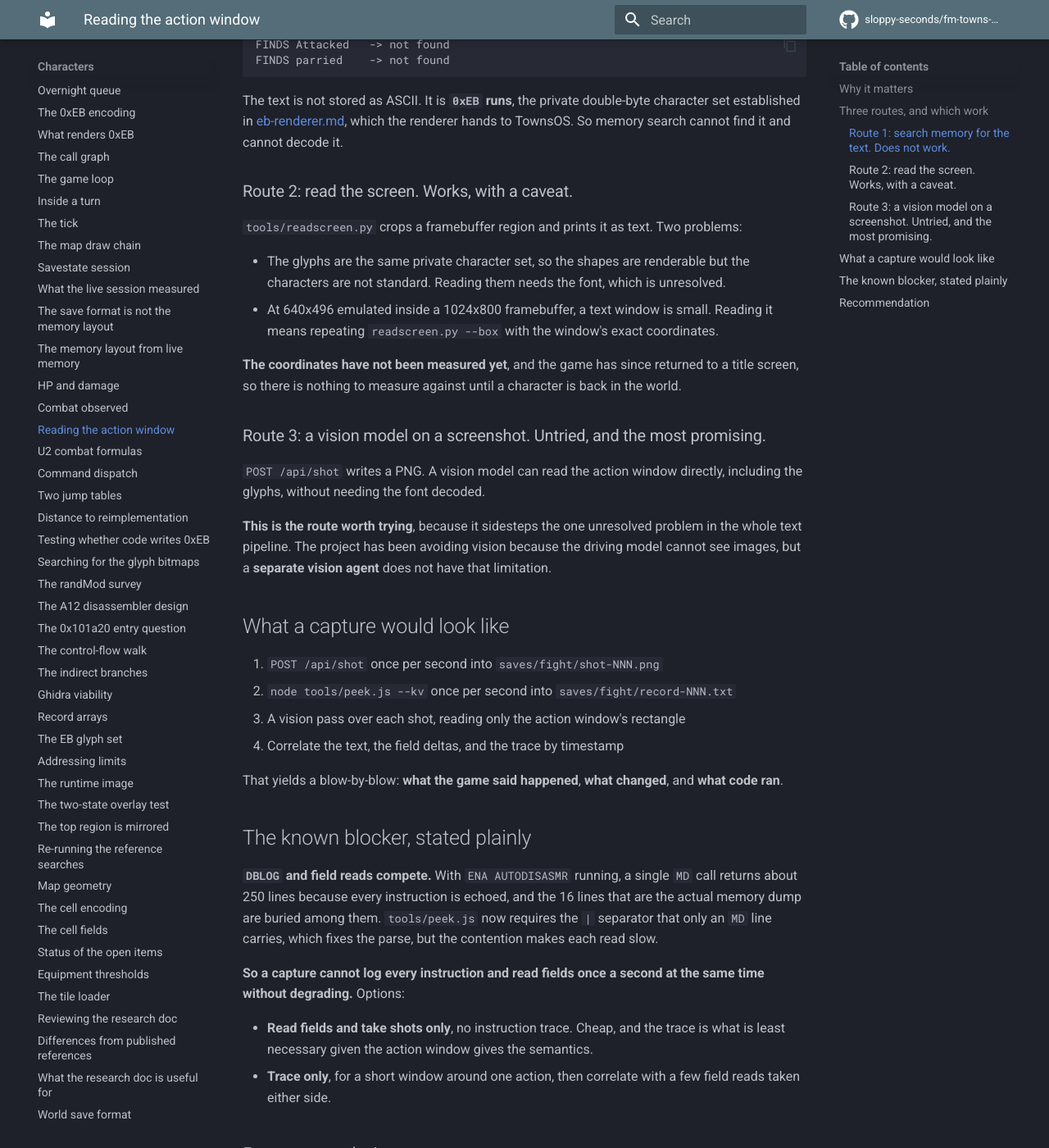
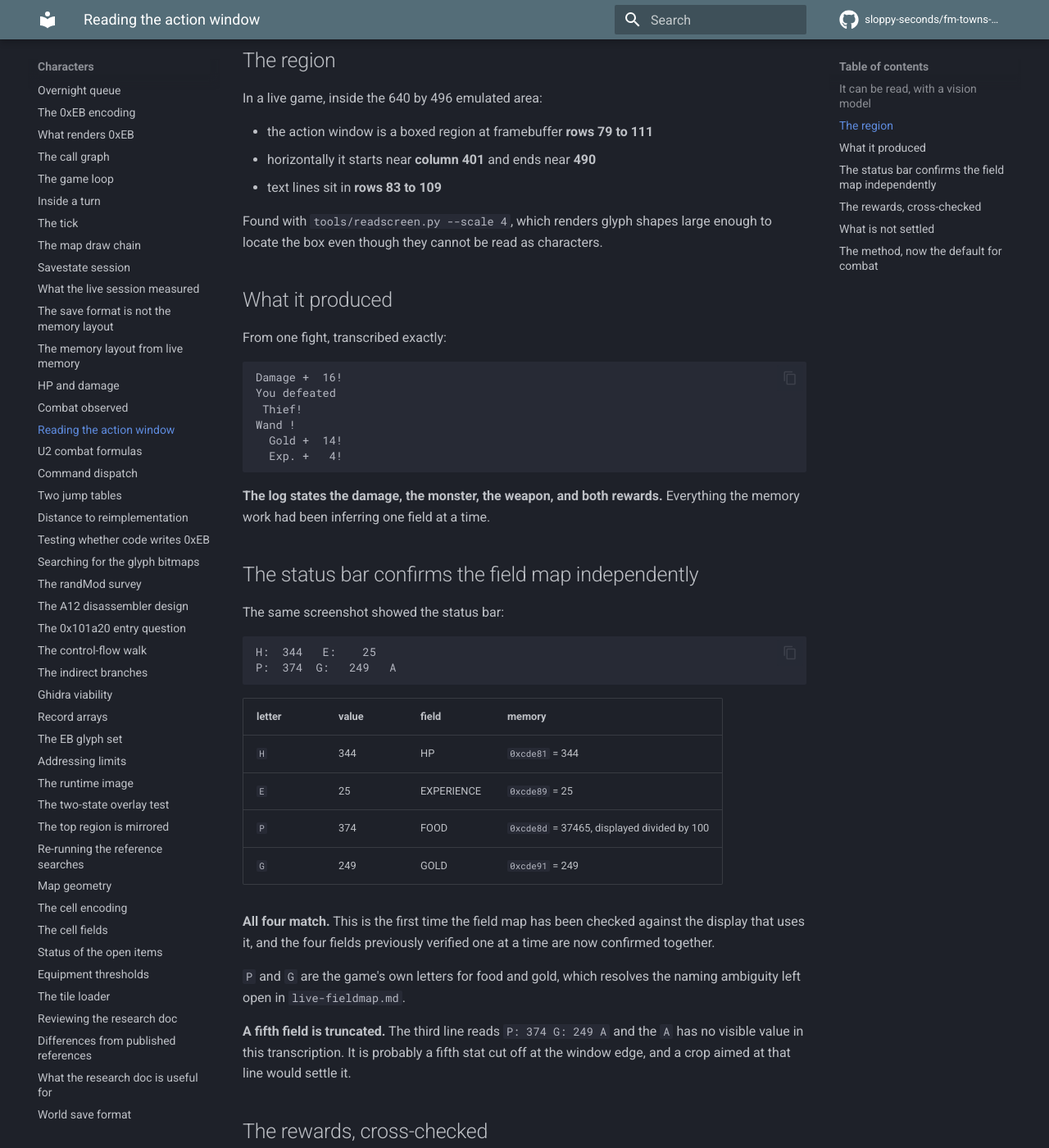
Before and after one commit to sloppy-seconds/fm-towns-ultima, an MkDocs documentation site: the page built from docs/action-window.md, in a window 1280 px wide and 1400 px high, scrolled down 717 px. Shown: the whole window at 82% size. Built offline with MkDocs 1.6.1 and Material for MkDocs 9.7.7, drawn with Linux system fonts in a browser that asks for light colours; comment, search, counter and statistics services are not loaded; some of the changed text lies outside the part shown.

Commit message:
The action window reads correctly with a vision model, and confirms the field map
A vision subagent read a screenshot of the game and transcribed the action window exactly:

  Damage +  16!
  You defeated
   Thief!
  Wand !
    Gold +  14!
    Exp. +   4!

That is the damage, the monster, the weapon and both rewards, from one line of the game's own log. The memory
work spent this whole session inferring those one field at a time.

THE STATUS BAR CONFIRMS FOUR FIELDS AT ONCE. The same screenshot showed:

  H:  344   E:    25
  P:  374  G:   249   A

  H = HP = 0xcde81 = 344
  E = EXPERIENCE = 0xcde89 = 25
  P = FOOD = 0xcde8d = 37465, displayed divided by 100
  G = GOLD = 0xcde91 = 249

All four match. This is the first time the field map has been checked against the display that uses it rather
than against one value at a time, and it resolves the food vs gold naming ambiguity that live-fieldmap.md left
open: the game's own letters are P and G.

THE REWARDS CROSS-CHECK. The log says Gold +14 and Exp +4. Memory independently read GOLD 235 to 249 and
EXPERIENCE 21 to 25. Two methods, same two numbers, which is the strongest evidence either produced.

NO AGENT DEFINITION IS NEEDED. subagent with agent delegate and model local/qwen3.8-flash-next is enough,
because delegate accepts a model and both local multimodal models list image in their input types. I had
written a custom agent file to ~/.pi/agent/agents/ and the player had me remove it: it was outside the repo
and written without asking. The invocation above does not need it.

This also settles the font problem for this purpose. The action window glyphs are the 0xEB private character
set, which is why FINDS cannot locate the text in memory; a vision model reads the rendered shapes and never
needs the font.

NOT SETTLED: what "Damage + 16" is damage TO, since the phrasing does not distinguish dealt from taken and the
player's HP does not obviously include a 16. And a fifth status field is truncated after the G line.

````diff
--- a/docs/action-window.md
+++ b/docs/action-window.md
@@ -1,82 +1,98 @@
 # Reading the action window
 
-The bottom-right window is the game's own log. Every event it prints there is a semantic record of what
-happened, which is more useful than anything derived from memory deltas. This page records whether it can be
-read, and how.
+The bottom-right window is the game's own log of every event. Reading it gives a semantic transcript, which
+is strictly better than inferring events from field deltas: the inference produced two withdrawn claims in
+this project, and the log would have settled both in one line.
 
-## Why it matters
+## It can be read, with a vision model
 
-Everything measured so far came from watching fields change and inferring what caused it. That produced
-several wrong claims:
-
-- "magic missiles never affect HP", withdrawn because two samples cannot tell a miss from a parry
-- "HP is at `0xcde85`", wrong, because it and max HP were both 400
-
-**The action window would have settled both immediately**, because it says what happened in words:
-`Attacked!` `You parried!` `was hit for 5`.
-
-## Three routes, and which work
-
-### Route 1: search memory for the text. Does not work.
+**`local/qwen3.8-flash-next` through `delegate` reads it correctly.** Verified on a real screenshot during a
+fight. No agent definition is needed, and none should be committed: the invocation is
 
 ```
-FINDS Attacked   -> not found
-FINDS parried    -> not found
+subagent({ agent: "delegate", model: "local/qwen3.8-flash-next",
+           task: "read <path> and transcribe the lower-right box" })
 ```
 
-The text is not stored as ASCII. It is **`0xEB` runs**, the private double-byte character set established in
-[eb-renderer.md](eb-renderer.md), which the renderer hands to TownsOS. So memory search cannot find it and
-cannot decode it.
+The driving model cannot see images. The subagent can, because `delegate` accepts a model, and both
+`local/qwen3.8-flash-next` and `local/qwen3.8-27b-dense` list `image` in their input types in `models.json`.
 
-### Route 2: read the screen. Works, with a caveat.
+**This is the answer to the font problem.** The action window's glyphs are the private character set from
+[eb-renderer.md](eb-renderer.md), which is why `FINDS Attacked` in memory returns nothing and why character
+recognition against a table is not possible. A vision model reads the rendered shapes and never needs the
+font.
 
-`tools/readscreen.py` crops a framebuffer region and prints it as text. Two problems:
+## The region
 
-- The glyphs are the same private character set, so the shapes are renderable but the characters are not
-  standard. Reading them needs the font, which is unresolved.
-- At 640x496 emulated inside a 1024x800 framebuffer, a text window is small. Reading it means repeating
-  `readscreen.py --box` with the window's exact coordinates.
+In a live game, inside the 640 by 496 emulated area:
 
-**The coordinates have not been measured yet**, and the game has since returned to a title screen, so there
-is nothing to measure against until a character is back in the world.
+- the action window is a boxed region at framebuffer **rows 79 to 111**
+- horizontally it starts near **column 401** and ends near **490**
+- text lines sit in **rows 83 to 109**
 
-### Route 3: a vision model on a screenshot. Untried, and the most promising.
+Found with `tools/readscreen.py --scale 4`, which renders glyph shapes large enough to locate the box even
+though they cannot be read as characters.
 
-`POST /api/shot` writes a PNG. A vision model can read the action window directly, including the glyphs,
-without needing the font decoded.
+## What it produced
 
-**This is the route worth trying**, because it sidesteps the one unresolved problem in the whole text pipeline.
-The project has been avoiding vision because the driving model cannot see images, but a **separate vision
-agent** does not have that limitation.
+From one fight, transcribed exactly:
 
-## What a capture would look like
+```
+Damage +  16!
+You defeated
+ Thief!
+Wand !
+  Gold +  14!
+  Exp. +   4!
+```
 
-1. `POST /api/shot` once per second into `saves/fight/shot-NNN.png`
-2. `node tools/peek.js --kv` once per second into `saves/fight/record-NNN.txt`
-3. A vision pass over each shot, reading only the action window's rectangle
-4. Correlate the text, the field deltas, and the trace by timestamp
+**The log states the damage, the monster, the weapon, and both rewards.** Everything the memory work had been
+inferring one field at a time.
 
-That yields a blow-by-blow: **what the game said happened**, **what changed**, and **what code ran**.
+## The status bar confirms the field map independently
 
-## The known blocker, stated plainly
+The same screenshot showed the status bar:
 
-**`DBLOG` and field reads compete.** With `ENA AUTODISASMR` running, a single `MD` call returns about 250 lines
-because every instruction is echoed, and the 16 lines that are the actual memory dump are buried among them.
-`tools/peek.js` now requires the `|` separator that only an `MD` line carries, which fixes the parse, but the
-contention makes each read slow.
+```
+H:  344   E:    25
+P:  374  G:   249   A
+```
 
-**So a capture cannot log every instruction and read fields once a second at the same time without
-degrading.** Options:
+| letter | value | field | memory |
+|---|---|---|---|
+| `H` | 344 | HP | `0xcde81` = 344 |
+| `E` | 25 | EXPERIENCE | `0xcde89` = 25 |
+| `P` | 374 | FOOD | `0xcde8d` = 37465, displayed divided by 100 |
+| `G` | 249 | GOLD | `0xcde91` = 249 |
 
-- **Read fields and take shots only**, no instruction trace. Cheap, and the trace is what is least necessary
-  given the action window gives the semantics.
-- **Trace only**, for a short window around one action, then correlate with a few field reads taken either
-  side.
+**All four match.** This is the first time the field map has been checked against the display that uses it,
+and the four fields previously verified one at a time are now confirmed together.
 
-## Recommendation
+`P` and `G` are the game's own letters for food and gold, which resolves the naming ambiguity left open in
+`live-fieldmap.md`.
 
-**Capture the action window and the fields, not the instruction trace.** The trace answers "what code ran",
-which is the question to ask *after* knowing what happened. The action window answers what happened.
+**A fifth field is truncated.** The third line reads `P: 374  G: 249  A` and the `A` has no visible value in
+this transcription. It is probably a fifth stat cut off at the window edge, and a crop aimed at that line
+would settle it.
+
+## The rewards, cross-checked
+
+The log says `Gold + 14` and `Exp. + 4`. Independently, memory read GOLD 235 to 249 and EXPERIENCE 21 to 25.
+**Two methods, same two numbers.** That is the strongest evidence either method produced this session.
+
+## What is not settled
+
+- **What `Damage + 16` is damage to.** The phrasing does not distinguish damage dealt from damage taken, and
+  the player's HP at the end was 344, which does not obviously include a 16. Worth confirming rather than
+  assuming.
+- **The truncated fifth status field.**
+- **Whether the log scrolls or truncates** when more events occur than fit in the window. A long fight would
+  answer it.
+
+## The method, now the default for combat
+
+**Read the action window with a vision model, and the fields with `tools/peek.js`, and correlate the two.**
+Do not infer events from field deltas alone.
 
 ---
 
````
